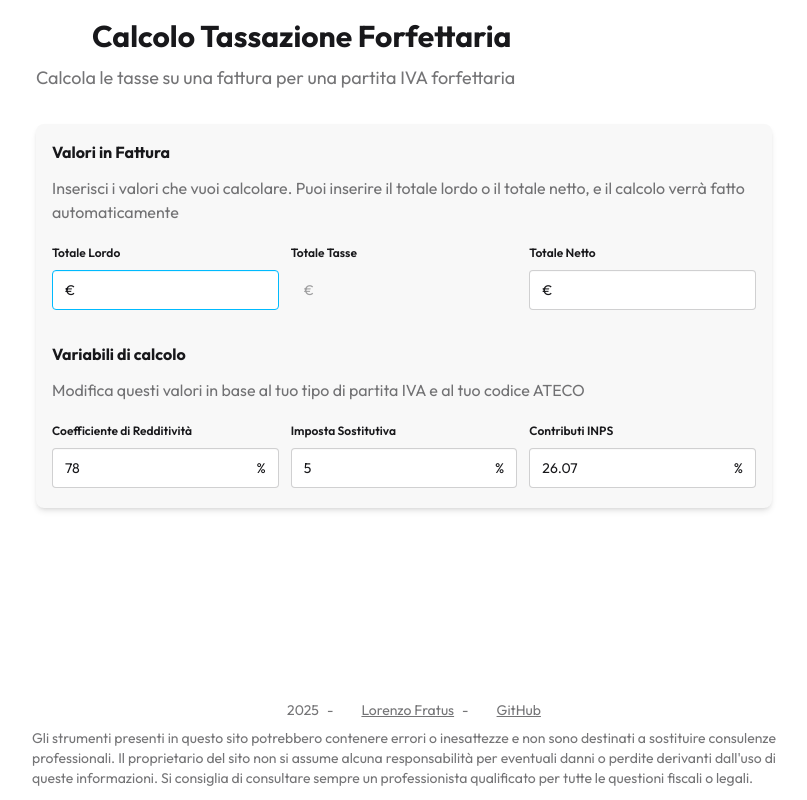
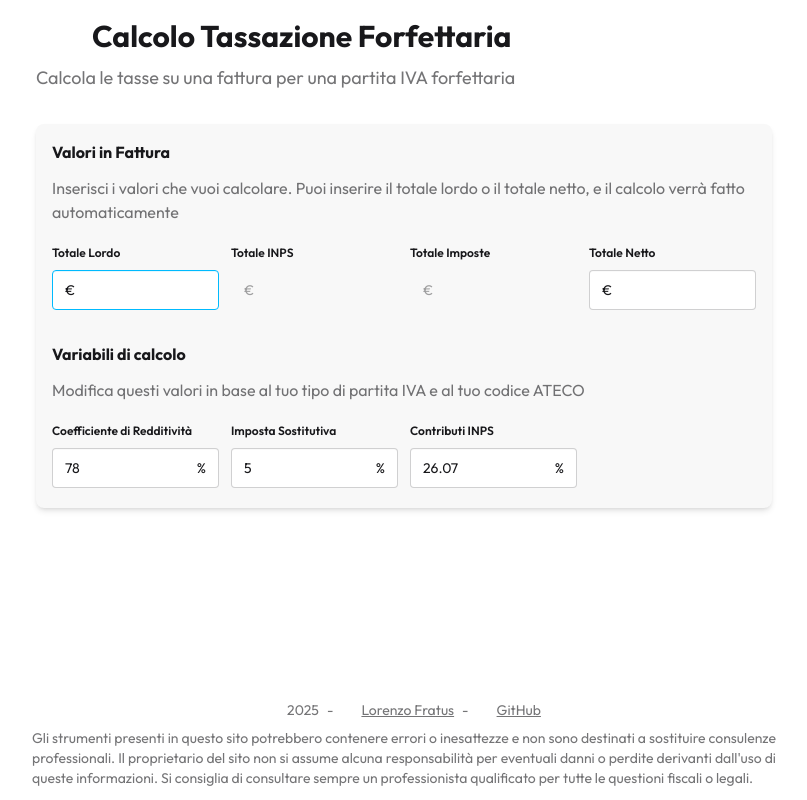
Before and after one commit to lorenzofratus/piva-tools, a Next.js app: page /tools/forfeit-taxes in a window 1280 px wide. Shown: the whole page, without its empty margins (236-1043 px from the left). Built offline with nearby package versions, Linux system fonts and the light colour scheme; some icons are missing.

Commit message:
Fix wrong calculations in forfeit tax calculator

```diff
--- a/app/tools/forfeit-taxes/page.tsx
+++ b/app/tools/forfeit-taxes/page.tsx
@@ -17,18 +17,19 @@ export default function Page() {
     setState((prev) => {
       const state = { ...prev, [key]: value };
       state.direction = key === "gross" ? "forward" : key === "net" ? "backward" : state.direction;
-      const aggregateRate = (state.baseRate / 100) * ((state.taxRate + state.inpsRate) / 100);
-      switch (state.direction) {
-        case "forward":
-          state.tax = state.gross * aggregateRate;
-          state.tax = Math.ceil(state.tax * 100) / 100;
-          state.net = state.gross - state.tax;
-          break;
-        case "backward":
-          state.tax = state.net * (aggregateRate / (1 - aggregateRate));
-          state.tax = Math.ceil(state.tax * 100) / 100;
-          state.gross = state.net + state.tax;
-          break;
+      const baseRate = state.baseRate / 100;
+      const inpsRate = state.inpsRate / 100;
+      const taxRate = state.taxRate / 100;
+      if (state.direction === "backward") {
+        const denom = 1 - baseRate * (inpsRate + (1 - inpsRate) * taxRate);
+        state.gross = Math.round((state.net / denom) * 100) / 100;
+      }
+      const inpsBase = state.gross * baseRate;
+      state.inps = Math.round(inpsBase * inpsRate * 100) / 100;
+      const taxBase = inpsBase - state.inps;
+      state.tax = Math.round(taxBase * taxRate * 100) / 100;
+      if (state.direction === "forward") {
+        state.net = state.gross - state.inps - state.tax;
       }
       return state;
     });
@@ -41,7 +42,7 @@ export default function Page() {
     <div className="w-full flex-1">
       <PageTitle title={name} subtitle={description} backHref="/" />
 
-      <div className="bg-base-200 rounded-box mt-8 grid grid-cols-3 gap-3 p-4 shadow-md max-sm:grid-cols-1">
+      <div className="bg-base-200 rounded-box mt-8 grid grid-cols-4 gap-3 p-4 shadow-md max-sm:grid-cols-1">
         <h3 className="col-span-full font-bold">Valori in Fattura</h3>
         <p className="text-base-content/60 col-span-full">
           Inserisci i valori che vuoi calcolare. Puoi inserire il totale lordo o il totale netto, e il calcolo verrà
@@ -54,7 +55,8 @@ export default function Page() {
           onChange={handleChange("gross")}
           inputClassName={grossClass}
         />
-        <NumberInput label="Totale Tasse" prefix="€" value={state.tax} onChange={handleChange("tax")} disabled />
+        <NumberInput label="Totale INPS" prefix="€" value={state.inps} onChange={handleChange("inps")} disabled />
+        <NumberInput label="Totale Imposte" prefix="€" value={state.tax} onChange={handleChange("tax")} disabled />
         <NumberInput
           label="Totale Netto"
           prefix="€"
@@ -82,9 +84,10 @@ export default function Page() {
 
 type State = {
   baseRate: number;
+  inpsRate: number;
   taxRate: number;
-  inpsRate: number;
   gross: number;
+  inps: number;
   tax: number;
   net: number;
   direction: "forward" | "backward";
@@ -92,9 +95,10 @@ type State = {
 
 const defaultState: State = {
   baseRate: 78,
+  inpsRate: 26.07,
   taxRate: 5,
-  inpsRate: 26.07,
   gross: 0,
+  inps: 0,
   tax: 0,
   net: 0,
   direction: "forward",
```
